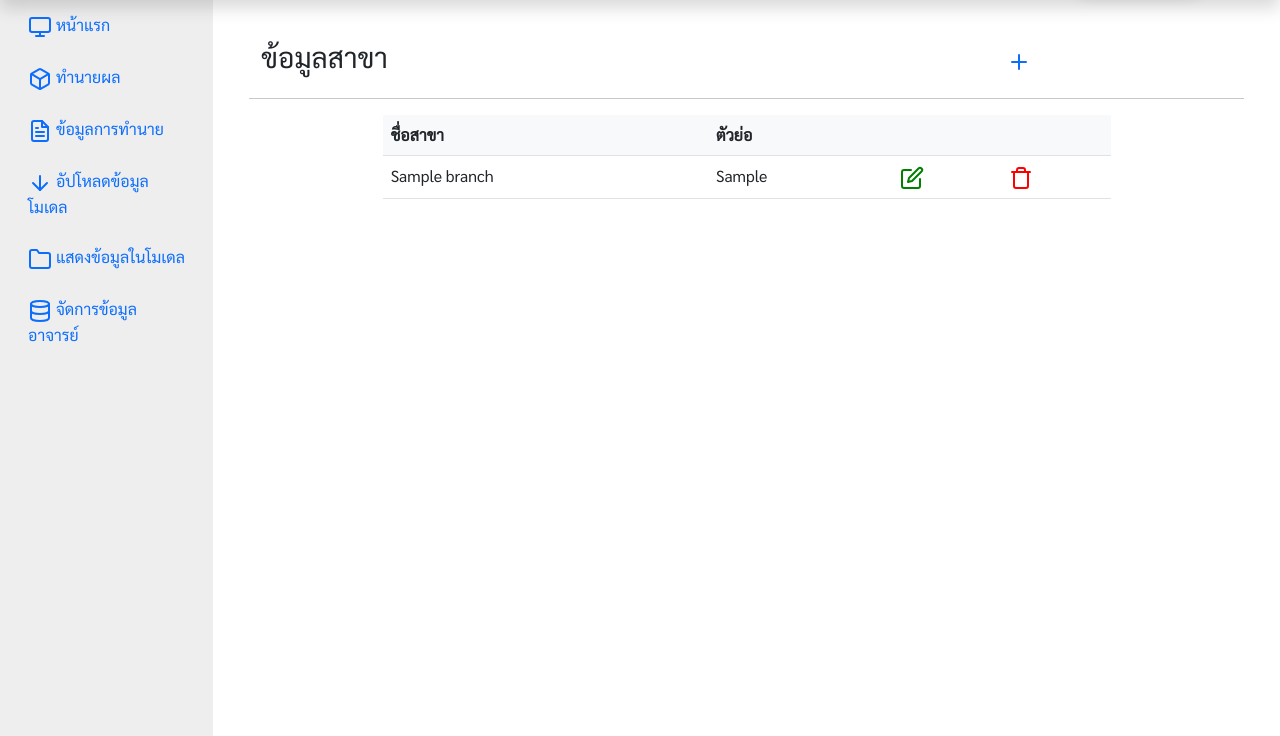
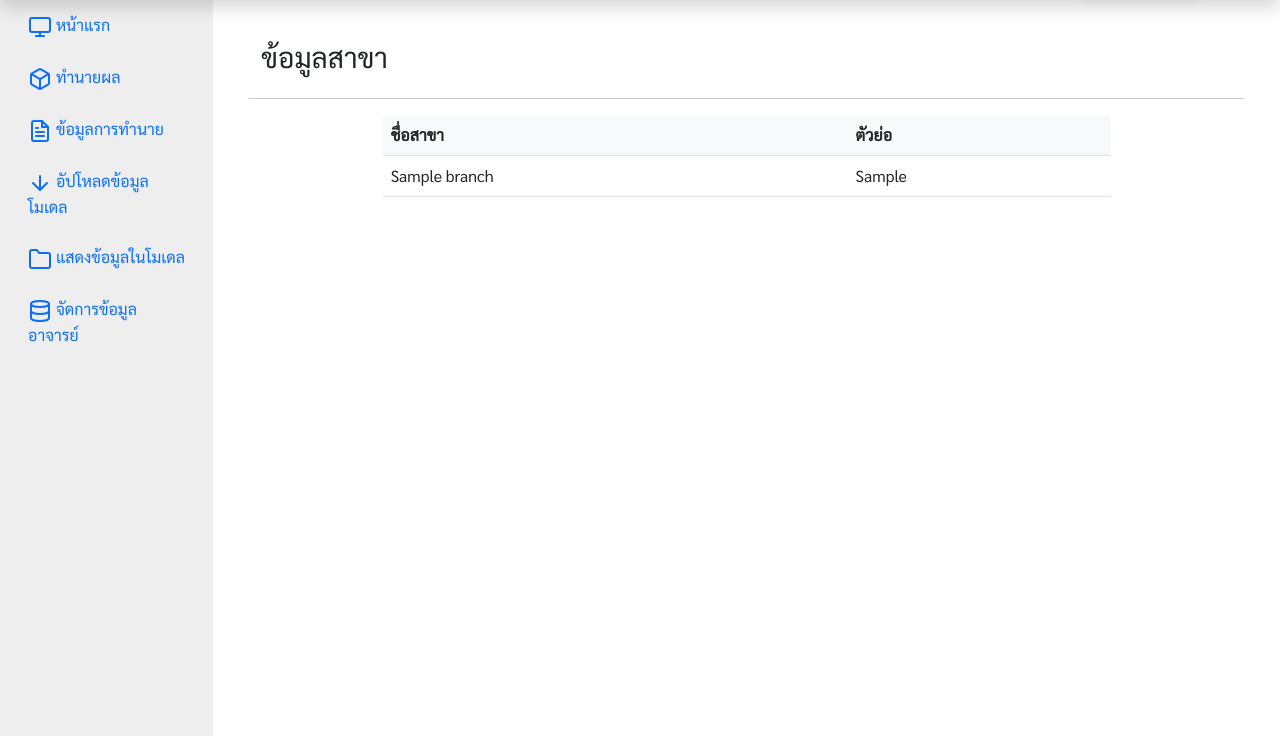
Before and after one commit to Noey10/final-project-II, a Django app: page /model/show_branch in a window 1280 px wide. Shown: the part 66-802 px from the top of the page. Run offline with Django 4.2, Linux system fonts and the light colour scheme; a user stored in the database is signed in; tables that the repository leaves empty hold one stand-in row (values such as "Sample post"); some libraries are stand-ins or nearby versions.

```diff
--- a/app_demo_model/templates/app_demo_model/show_data_branch.html
+++ b/app_demo_model/templates/app_demo_model/show_data_branch.html
@@ -9,11 +9,11 @@
       <div class="col-9 d-flex align-items-center">
         <h3>ข้อมูลสาขา</h3>
       </div>
-      <div class="col-3 d-flex justify-content-start align-items-center">
+      <!-- <div class="col-3 d-flex justify-content-start align-items-center">
         <a href="{% url 'add_branch' %}" data-bs-toggle="modal" data-bs-target="#add_Branch">
           <i data-feather="plus"></i>
         </a>
-      </div>
+      </div> -->
     </div>
   </div>
 
@@ -38,20 +38,20 @@
       <thead class="bg-light">
         <th scope="col">ชื่อสาขา</th>
         <th scope="col">ตัวย่อ</th>
-        <th scope="col"></th>
-        <th scope="col"></th>
+        <!-- <th scope="col"></th>
+        <th scope="col"></th> -->
       </thead>
       <tbody>
         {% for i in branch %}
         <tr>
           <td scope="row">{{ i.name }}</td>
           <td scope="row">{{ i.abbreviation }}</td>
-          <td scope="row">
-            <a style=" text-decoration: none; color: green; cursor: pointer;" data-bs-toggle="modal" data-bs-target="#update_Branch{{i.id}}">
+          <!-- <td scope="row"> -->
+            <!-- <a style=" text-decoration: none; color: green; cursor: pointer;" data-bs-toggle="modal" data-bs-target="#update_Branch{{i.id}}">
               <i data-feather="edit"></i>
-            </a>
+            </a> -->
             <!--Modal update branch-->
-            <div class="modal fade" id="update_Branch{{i.id}}" tabindex="-1" aria-labelledby="update_BranchLabel" aria-hidden="true">
+            <!-- <div class="modal fade" id="update_Branch{{i.id}}" tabindex="-1" aria-labelledby="update_BranchLabel" aria-hidden="true">
               <div class="modal-dialog">
                 <div class="modal-content">
                   <div class="modal-header">
@@ -79,15 +79,15 @@
                   </form>
                 </div>
               </div>
-            </div>
-            </td>
-            <td scope="row">
-            <a style=" text-decoration: none; color: red; cursor: pointer;" data-bs-toggle="modal" data-bs-target="#delete_Branch{{i.id}}">
+            </div> -->
+            <!-- </td> -->
+            <!-- <td scope="row"> -->
+            <!-- <a style=" text-decoration: none; color: red; cursor: pointer;" data-bs-toggle="modal" data-bs-target="#delete_Branch{{i.id}}">
               <i data-feather="trash"></i>
-            </a>
+            </a> -->
 
             <!--Modal delete branch-->
-            <div class="modal fade" id="delete_Branch{{i.id}}" tabindex="-1" aria-labelledby="delete_BranchLabel" aria-hidden="true">
+            <!-- <div class="modal fade" id="delete_Branch{{i.id}}" tabindex="-1" aria-labelledby="delete_BranchLabel" aria-hidden="true">
               <div class="modal-dialog">
                 <div class="modal-content">
                   <div class="modal-header">
@@ -104,8 +104,8 @@
                   </div>
                 </div>
               </div>
-            </div>
-          </td>
+            </div> -->
+          <!-- </td> -->
         </tr>
         {% endfor %}
       </tbody>
```
